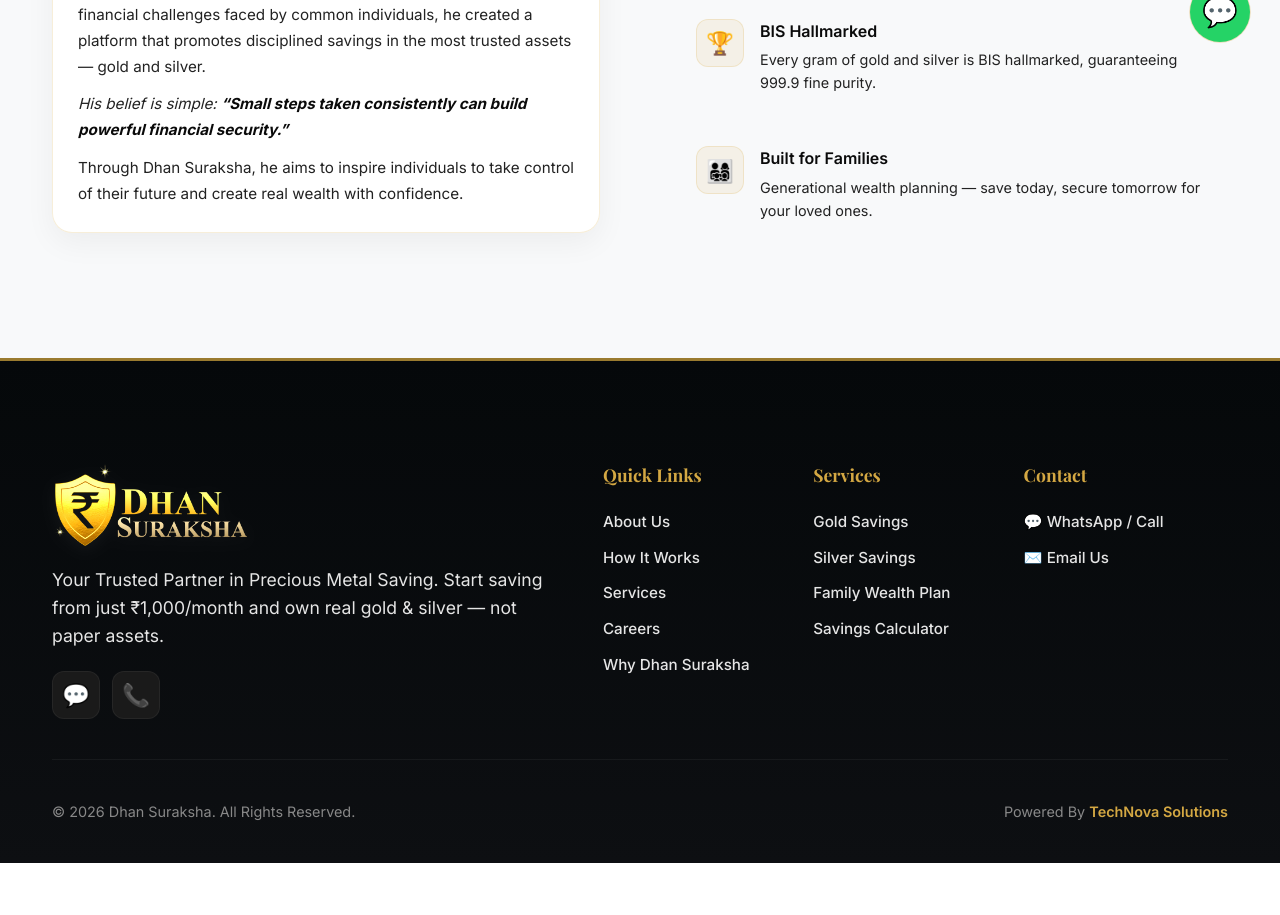
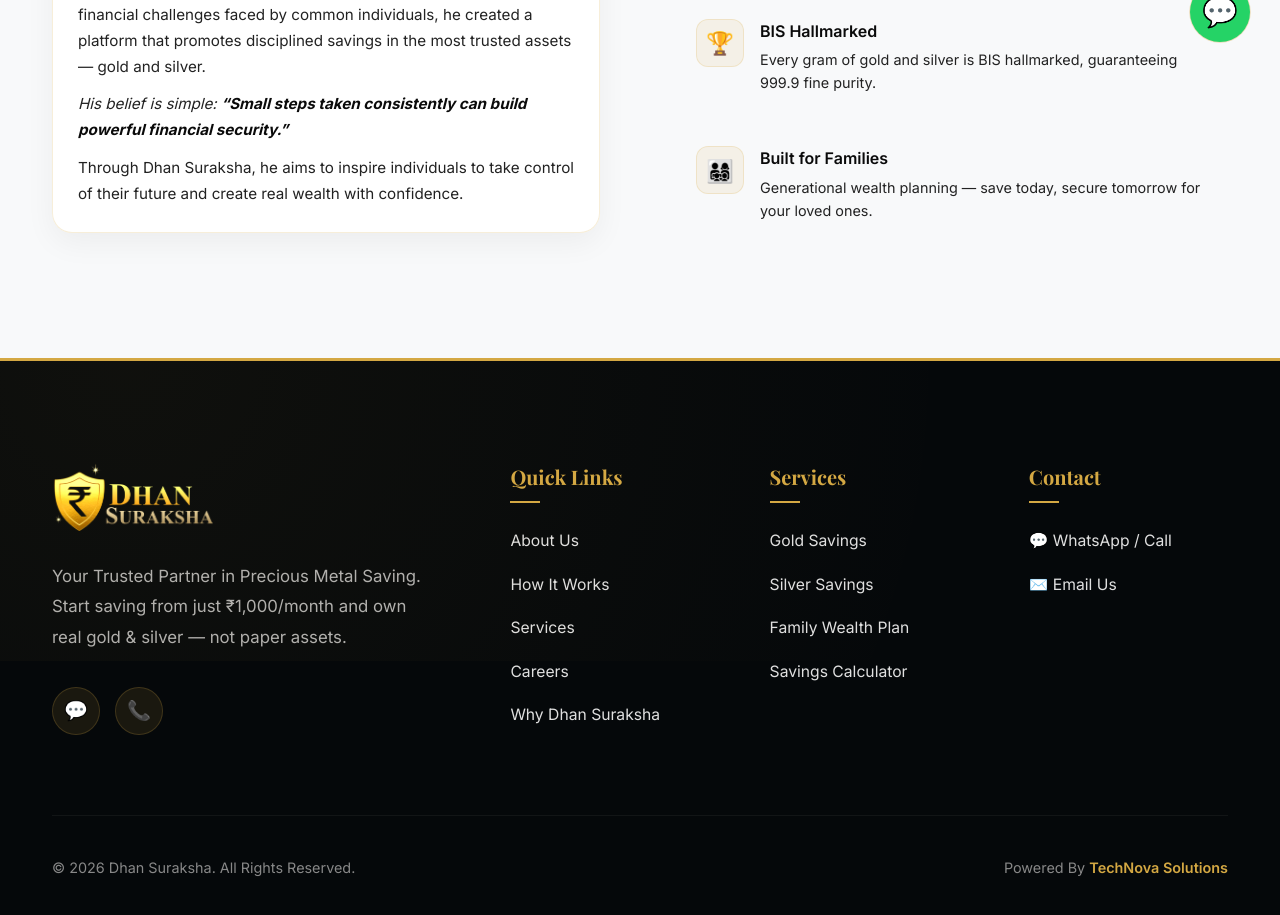
Before and after one commit to technovasolutions-lab/Dhan_Suraksha, a plain HTML site: page about.html in a window 1280 px wide. Shown: the part 728-1643 px from the top of the page. Before the commit the page ends 1591 px from the top, so only its background shows below. Drawn offline with nearby package versions, Linux system fonts and the light colour scheme.

Commit message:
Add files via upload

```diff
--- a/styles.css
+++ b/styles.css
@@ -1229,76 +1229,113 @@ ul {
   /* Luxury Gold top frame */
 }
 
+.footer {
+  background: #05080A;
+  padding: 100px 0 0;
+  color: #FFFFFF;
+  border-top: 3px solid var(--gold);
+  position: relative;
+  overflow: hidden;
+}
+
+.footer::before {
+  content: '';
+  position: absolute;
+  top: 0;
+  left: 0;
+  width: 100%;
+  height: 300px;
+  background: radial-gradient(circle at 10% 0%, rgba(212, 168, 67, 0.05) 0%, transparent 70%);
+  pointer-events: none;
+}
+
 .footer-grid {
   display: grid;
-  grid-template-columns: 3fr 1fr 1fr 1.2fr;
-  gap: 40px;
-  padding-bottom: 40px;
+  grid-template-columns: 2fr 1fr 1fr 1fr;
+  gap: 60px;
+  padding-bottom: 80px;
+}
+
+.footer-brand {
+  max-width: 380px;
 }
 
 .footer-brand img {
-  height: 85px;
-  margin-bottom: 20px;
-  filter: drop-shadow(0 4px 8px rgba(255, 255, 255, 0.05)) contrast(1.1) brightness(1.2);
+  height: 70px;
+  margin-bottom: 30px;
+  filter: brightness(1.1) contrast(1.1);
 }
 
 .footer-brand p {
-  font-size: 1.1rem;
-  color: #E5E5E5;
-  /* Readability on dark background */
-  line-height: 1.6;
-  max-width: 700px;
-}
-
-.footer-col h4 {
-  font-family: var(--font-heading);
-  font-size: 1.1rem;
-  font-weight: 700;
-  color: var(--gold);
-  margin-bottom: 20px;
-}
-
-.footer-col ul {
-  display: flex;
-  flex-direction: column;
-  gap: 10px;
-}
-
-.footer-col a {
-  font-size: 0.95rem;
-  color: #E5E5E5;
-  font-weight: 500;
-  transition: var(--transition);
-}
-
-.footer-col a:hover {
-  color: var(--gold);
-  padding-left: 8px;
+  color: #B0B0B0;
+  line-height: 1.8;
+  font-size: 1.05rem;
+  margin-bottom: 35px;
 }
 
 .footer-social {
   display: flex;
-  gap: 12px;
-  margin-top: 20px;
+  gap: 15px;
 }
 
 .footer-social a {
   width: 48px;
   height: 48px;
+  border-radius: 50%;
+  background: rgba(212, 168, 67, 0.1);
+  border: 1px solid rgba(212, 168, 67, 0.2);
   display: flex;
   align-items: center;
   justify-content: center;
-  background: #1a1a1a;
-  border-radius: 12px;
-  font-size: 1.4rem;
-  transition: var(--transition);
-  border: 1px solid rgba(255, 255, 255, 0.05);
+  color: var(--gold);
+  font-size: 1.2rem;
+  transition: all 0.4s cubic-bezier(0.175, 0.885, 0.32, 1.275);
 }
 
 .footer-social a:hover {
   background: var(--gradient-gold);
-  border-color: transparent;
-  transform: translateY(-3px);
+  color: #000;
+  transform: translateY(-5px) scale(1.1);
+  box-shadow: 0 10px 25px rgba(212, 168, 67, 0.3);
+}
+
+.footer-col h4 {
+  font-family: var(--font-heading);
+  font-size: 1.25rem;
+  font-weight: 700;
+  color: var(--gold);
+  margin-bottom: 35px;
+  position: relative;
+}
+
+.footer-col h4::after {
+  content: '';
+  position: absolute;
+  left: 0;
+  bottom: -10px;
+  width: 30px;
+  height: 2px;
+  background: var(--gold);
+}
+
+.footer-col ul {
+  display: flex;
+  flex-direction: column;
+  gap: 18px;
+}
+
+.footer-col a {
+  color: #E0E0E0;
+  font-size: 0.98rem;
+  font-weight: 400;
+  transition: all 0.3s ease;
+  display: inline-block;
+  text-decoration: none;
+}
+
+.footer-col a:hover {
+  color: var(--gold-light);
+  transform: translateX(5px);
 }
 
 .footer-bottom {
@@ -1311,14 +1348,69 @@ ul {
   color: #888;
 }
 
+.footer-bottom a {
+  color: var(--gold-light);
+  transition: color 0.3s ease;
+}
+
+/* Updated Responsive Footer */
+@media (max-width: 992px) {
+  .footer-grid {
+    grid-template-columns: 1fr 1fr;
+    gap: 50px;
+  }
+}
+
 @media (max-width: 768px) {
+  .footer {
+    padding-top: 80px;
+  }
+
+  .footer-grid {
+    grid-template-columns: 1fr;
+    text-align: center;
+    gap: 60px;
+  }
+
+  .footer-brand {
+    max-width: 100%;
+    margin: 0 auto;
+  }
+
+  .footer-brand img {
+    height: 60px;
+  }
+
+  .footer-brand p {
+    margin-left: auto;
+    margin-right: auto;
+  }
+
+  .footer-social {
+    justify-content: center;
+  }
+
+  .footer-col h4 {
+    margin-bottom: 30px;
+  }
+
+  .footer-col h4::after {
+    left: 50%;
+    transform: translateX(-50%);
+  }
+
+  .footer-col a:hover {
+    transform: none;
+    color: var(--gold);
+  }
+
   .footer-bottom {
     flex-direction: column;
-    gap: 15px;
+    gap: 20px;
     text-align: center;
-    padding: 30px 0;
-  }
-}
+  }
+}
+
 
 
 /* ============================================
```
